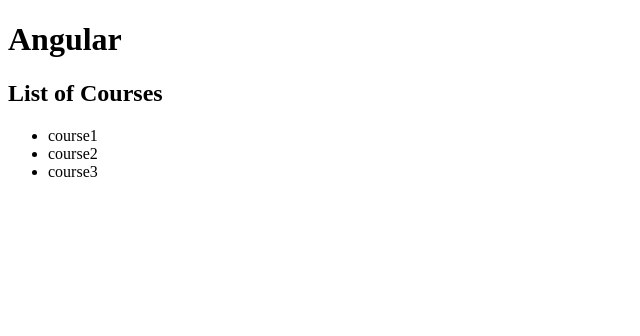
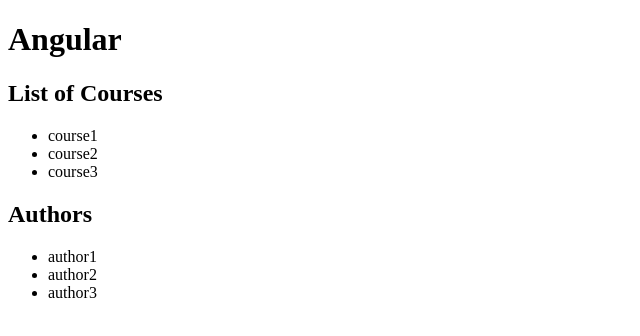
Before and after one commit to parv3213/Angular-Mosh, an Angular app: page / in a window 1280 px wide. Shown: the top 336 px of the page, without its empty margins (0-640 px from the left). Built offline with nearby package versions, Linux system fonts and the light colour scheme.

Commit message:
new component authors

```diff
--- a/src/app/app.component.html
+++ b/src/app/app.component.html
@@ -1,2 +1,3 @@
 <h1>Angular</h1>
 <courses></courses>
+<authors></authors>
--- /dev/null
+++ b/src/app/authors.component.ts
@@ -0,0 +1,20 @@
+import { Component } from '@angular/core';
+import { AuthorsService } from './authors.service';
+
+@Component({
+  selector: 'authors',
+  template: `
+    <h2>Authors</h2>
+    <ul>
+      <li *ngFor="let author of authors">{{ author }}</li>
+    </ul>
+  `,
+})
+export class AuthorsComponent {
+  title: 'Authors';
+  authors;
+
+  constructor(service: AuthorsService) {
+    this.authors = service.getAuthors();
+  }
+}
--- /dev/null
+++ b/src/app/authors.service.ts
@@ -0,0 +1,10 @@
+import { Injectable } from '@angular/core';
+
+@Injectable({
+  providedIn: 'root',
+})
+export class AuthorsService {
+  getAuthors() {
+    return ['author1', 'author2', 'author3'];
+  }
+}
```
Also changed, not shown: src/app/app.module.ts (+9 -2 lines), src/app/email.service.ts (added, +9 -0 lines), 2 other files (tests, documents, lock files or other folders).
